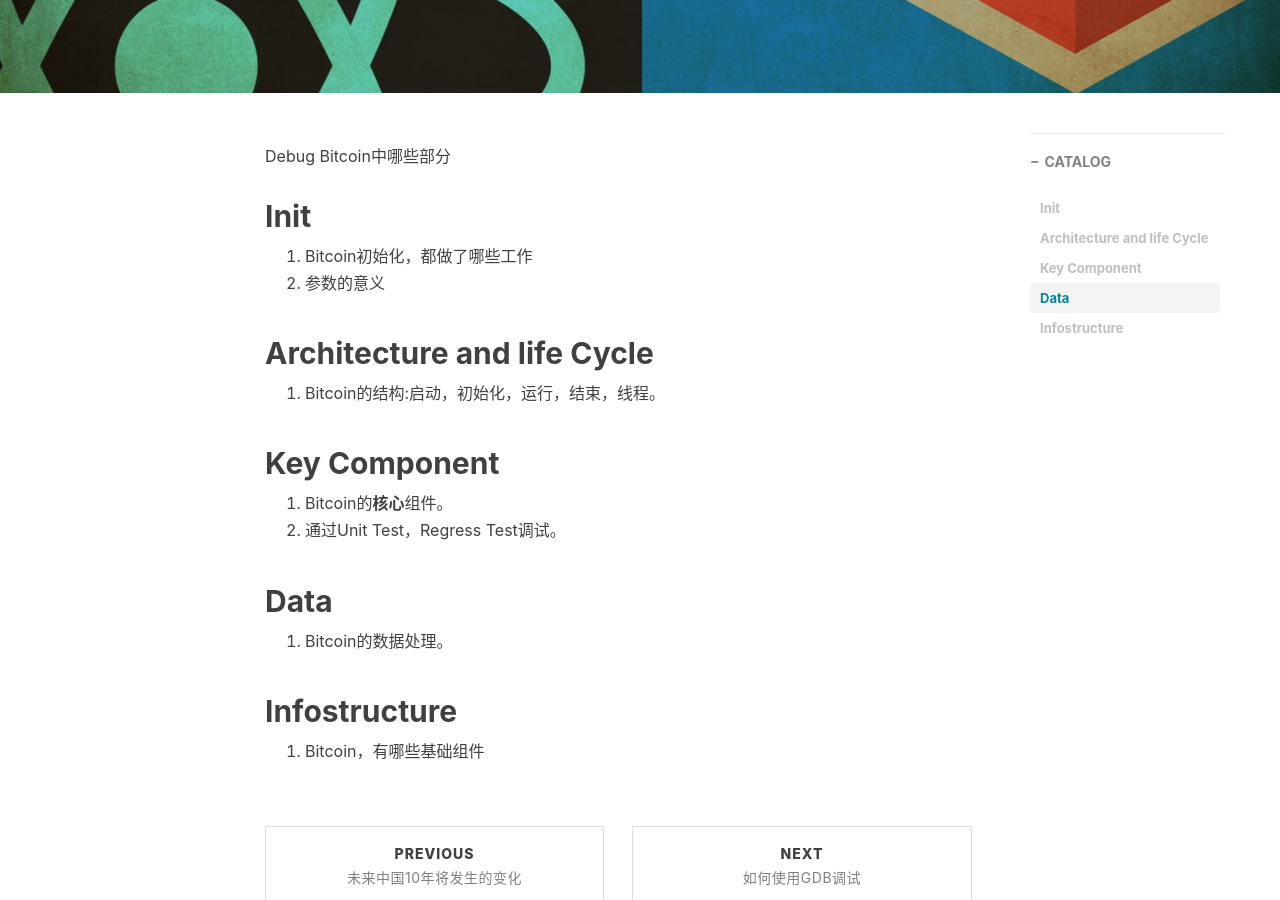
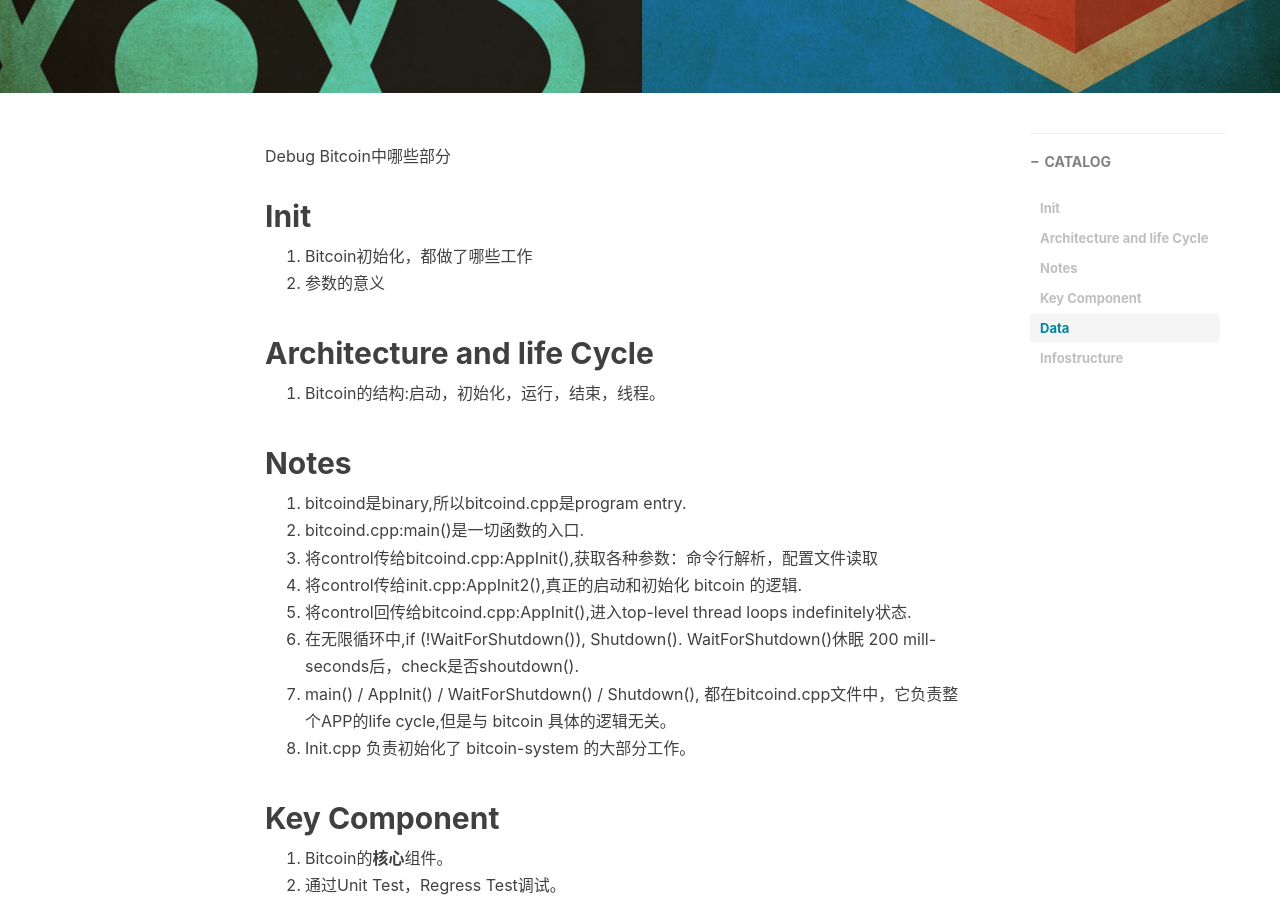
Before and after one commit to MapleLaker/MapleLaker.github.io, a Jekyll site: the page built from _posts/2017-11-07-Debug 列表.md, in a window 1280 px wide and 900 px high, scrolled down 364 px. Built offline with Jekyll 4.4.1, drawn with Linux system fonts in a browser that asks for light colours; nearby versions of some CDN libraries; comment, search, counter and statistics services are not loaded.

Commit message:
Update 2017-11-07-Debug 列表.md

```diff
--- a/_posts/2017-11-07-Debug 列表.md
+++ b/_posts/2017-11-07-Debug 列表.md
@@ -17,6 +17,16 @@
 ## Architecture and life Cycle
 1. Bitcoin的结构:启动，初始化，运行，结束，线程。
 
+## Notes
+1. bitcoind是binary,所以bitcoind.cpp是program entry.
+2. bitcoind.cpp:main()是一切函数的入口.
+3. 将control传给bitcoind.cpp:AppInit(),获取各种参数：命令行解析，配置文件读取
+4. 将control传给init.cpp:AppInit2(),真正的启动和初始化 bitcoin 的逻辑.
+5. 将control回传给bitcoind.cpp:AppInit(),进入top-level thread loops indefinitely状态.
+6. 在无限循环中,if (!WaitForShutdown()), Shutdown(). WaitForShutdown()休眠 200 mill-seconds后，check是否shoutdown().
+7. main() / AppInit() / WaitForShutdown() / Shutdown(), 都在bitcoind.cpp文件中，它负责整个APP的life cycle,但是与 bitcoin 具体的逻辑无关。
+8. Init.cpp 负责初始化了 bitcoin-system 的大部分工作。
+
 ## Key Component
 1. Bitcoin的**核心**组件。
 2. 通过Unit Test，Regress Test调试。
```
